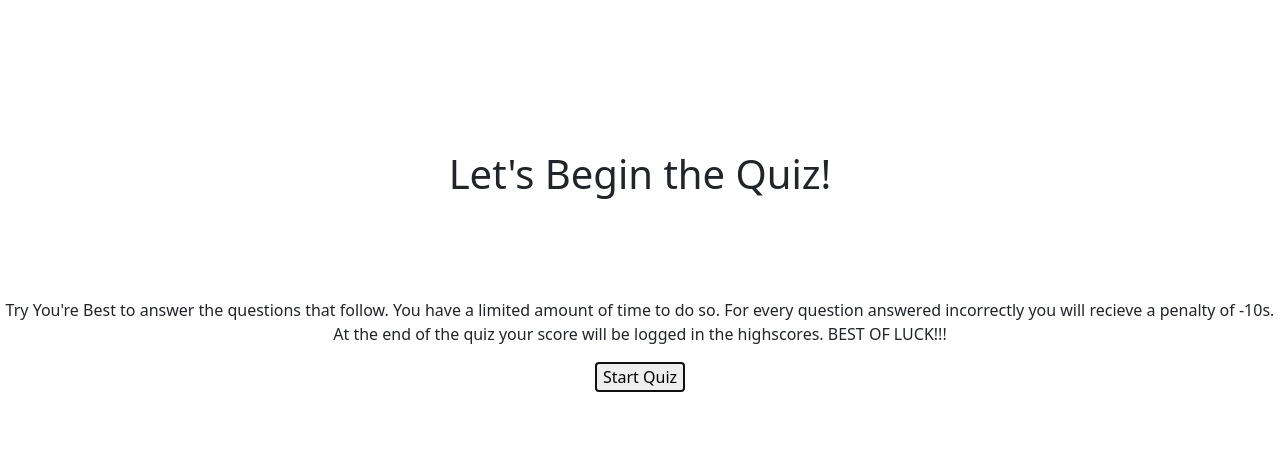
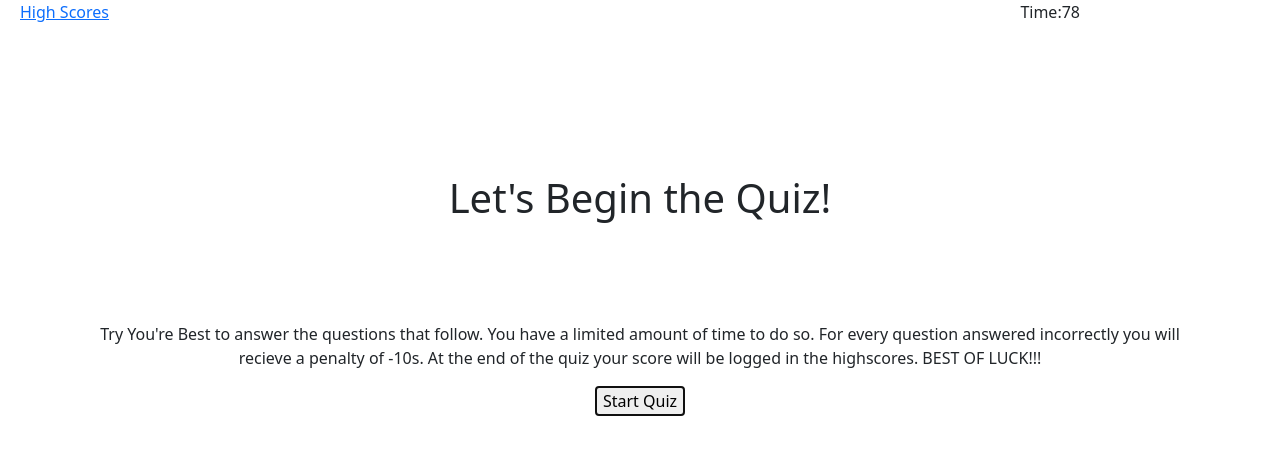
Before and after one commit to Awfiscus/fan-quiz-for-the-ages, a plain HTML site: page index.html in a window 1280 px wide. Both pictures are taken after a click on the button "Start Quiz". Drawn offline with nearby package versions, Linux system fonts and the light colour scheme.

Commit message:
added a second html file for holding high scores, added a function for the timer countdown and connected it to the start button via an eventlistener

```diff
--- a/index.html
+++ b/index.html
@@ -8,6 +8,12 @@
     <link rel="stylesheet" href="style.css">
 </head>
 <body>
+    <header>
+        <a href="highscore.html" id="scoreLink">High Scores</a>
+        <p id="timer">Time: </p>
+    </header>
+
+    <div class="container">
         <h1>Let's Begin the Quiz!</h1>
         <div class="intro">
          <p> Try You're Best to answer the questions that follow. You have a limited amount of time to do so. For every question answered incorrectly you will recieve a penalty of -10s. At the end of the quiz your score will be logged in the highscores. BEST OF LUCK!!!</p>
@@ -15,7 +21,7 @@
         <div class="button">
             <button type="button" id="startButton">Start Quiz</button>
         </div>
-
+    </div>
 
 
     <script src="script.js"></script>
--- a/script.js
+++ b/script.js
@@ -0,0 +1,26 @@
+//set up timer that starts when startButton is pushed
+var timer = document.querySelector("#timer")
+
+var secondsLeft = 80;
+
+function countDown() {
+    var timerInterval = setInterval(function() {
+        secondsLeft--;
+        timer.textContent = "Time:" + secondsLeft;
+
+        if(secondsLeft === 0) {
+            clearInterval(timerInterval);
+
+            alert("Times Up")
+        }
+    }, 1000)
+}
+
+//Variable Declariations
+var startButton = document.querySelector("#startButton")
+
+//Functions
+
+
+//Event Listeners
+startButton.addEventListener("click", countDown)
--- a/style.css
+++ b/style.css
@@ -12,3 +12,12 @@ h1 {
   margin: auto;
   display: block;
 }
+
+#scoreLink {
+  margin: 20px;
+}
+
+#timer {
+  float: right;
+  margin-right: 200px;
+}
```
Also changed, not shown: highscore.html (added). Lines whose indentation alone changed are shown as unchanged.
